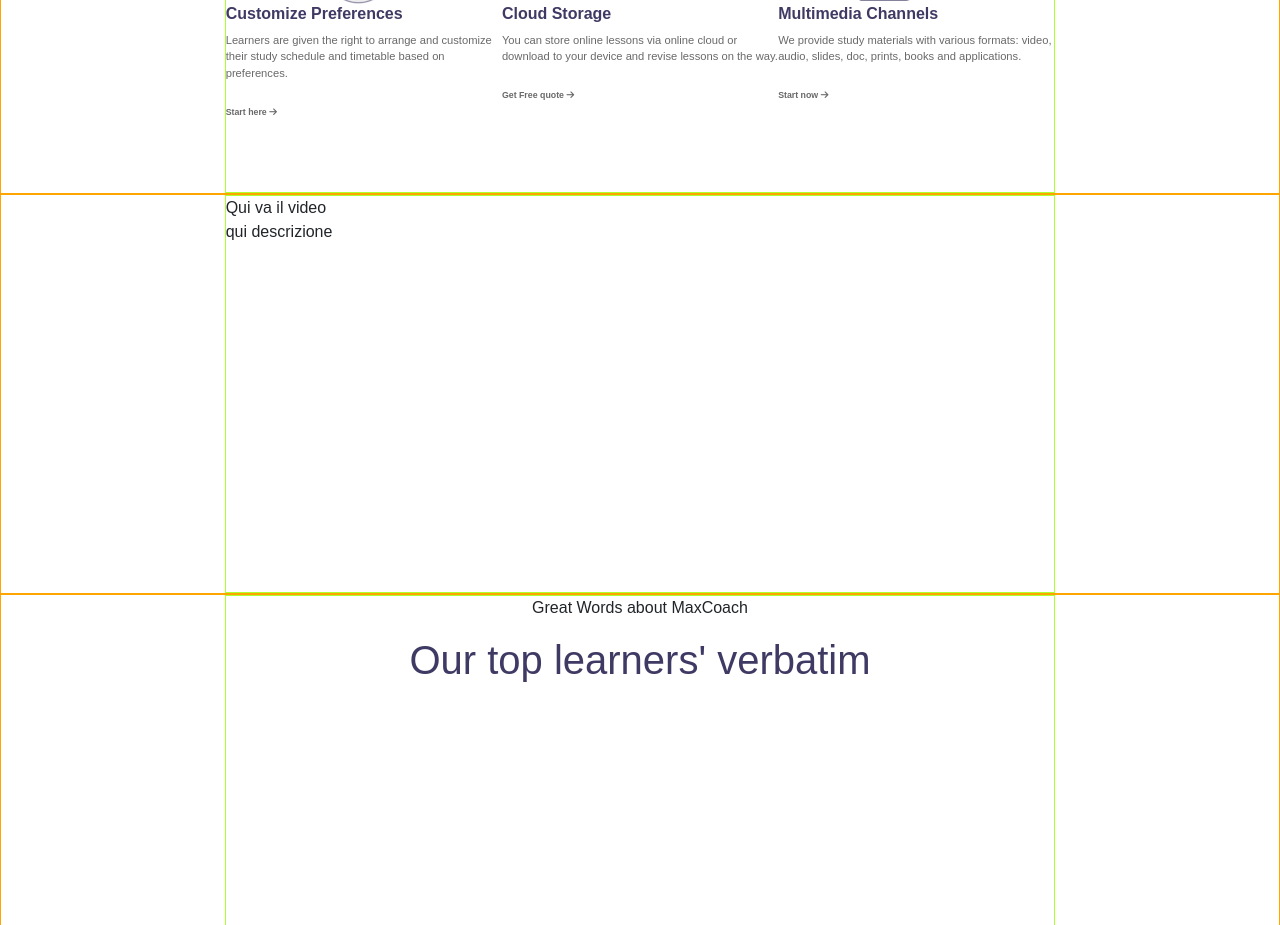
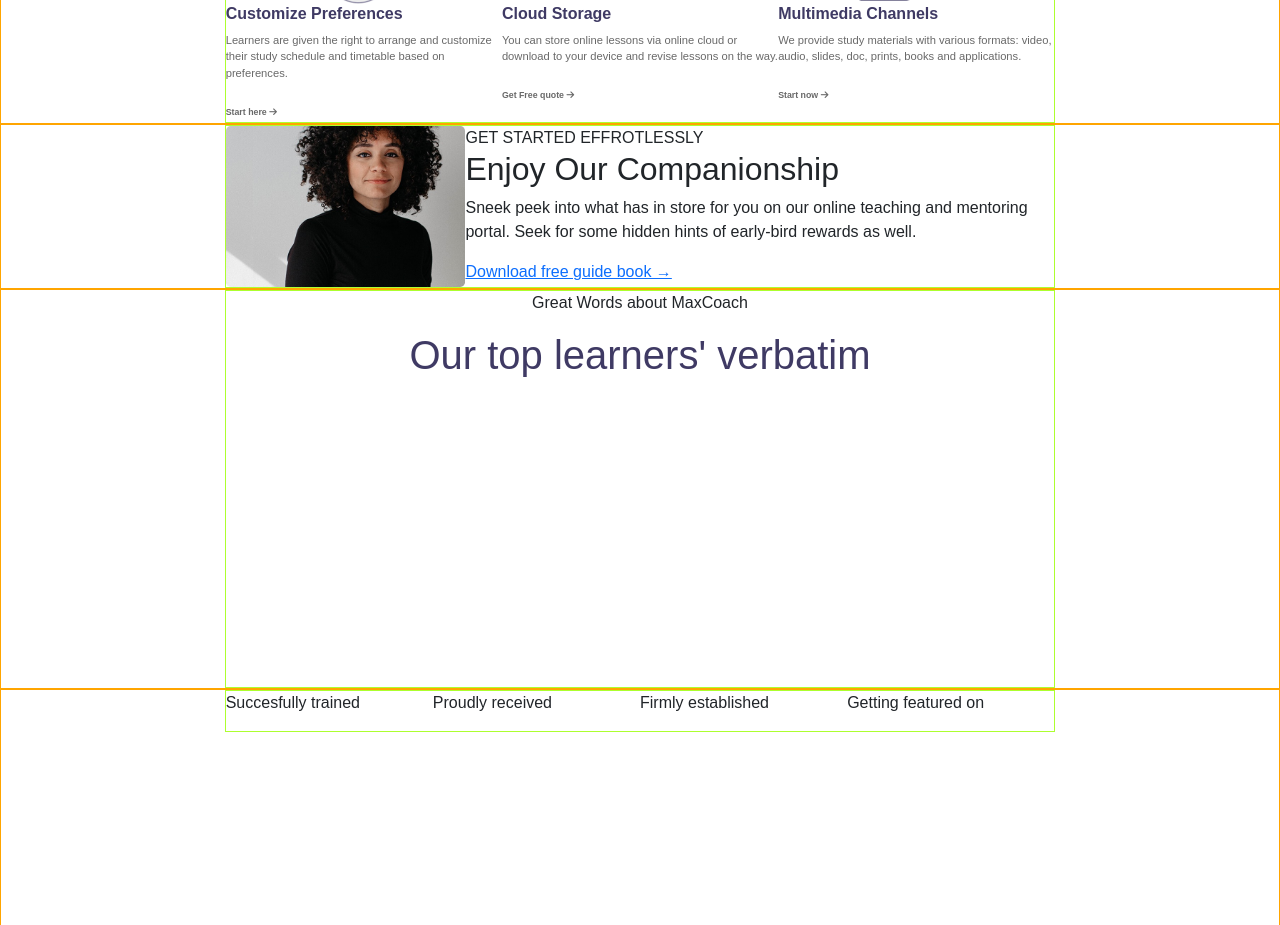
Before and after one commit to manuelcamaioni/proj-html-vuejs, a Vue app: page / in a window 1280 px wide. Shown: the part 1240-2165 px from the top of the page. Built offline with nearby package versions, Linux system fonts and the light colour scheme; a web font is replaced by a local one.

Commit message:
TrailerMain populated

```diff
--- a/src/components/MainComponents/TrailerMain.vue
+++ b/src/components/MainComponents/TrailerMain.vue
@@ -1,11 +1,17 @@
 <template>
     <article class="hero">
-        <div class="my-container h-100">
+        <div class="my-container d-flex">
             <div class="video-container">
-                Qui va il video
+                <img src="../../assets/img/home-2-popup-video-poster.jpg" alt="thumbnail's video">
             </div>
             <div class="info-box">
-                qui descrizione
+                <div class="desc-box">
+                    <span class="text-uppercase">Get started effrotlessly</span>
+                    <h2>Enjoy Our <span>Companionship</span></h2>
+                    <p>Sneek peek into what has in store for you on our online teaching and mentoring portal. Seek for some
+                        hidden hints of early-bird rewards as well.</p>
+                    <a href="#">Download free guide book &#8594</a>
+                </div>
             </div>
         </div>
     </article>
@@ -21,6 +27,15 @@ export default {
 @use "../../styles/variables.scss" as *;
 
 article.hero {
-    height: 400px;
+    .video-container {
+        width: 50%;
+        overflow: hidden;
+        border-radius: 0.3rem;
+
+        img {
+            width: 100%;
+        }
+
+    }
 }
 </style>
--- a/src/components/MainComponents/TutoringMain.vue
+++ b/src/components/MainComponents/TutoringMain.vue
@@ -60,7 +60,7 @@ export default {
 @use "../../styles/variables.scss" as *;
 
 article.hero {
-    height: 400px;
+
 
     h3 {
         color: $primaryColor;
```
